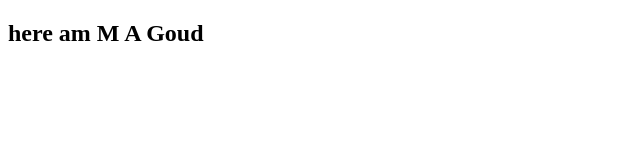
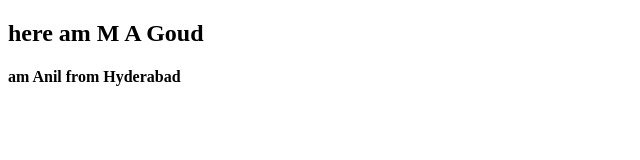
Before and after one commit to pandu1994/Todolist, a plain HTML site: page index.html in a window 1280 px wide. Shown: the whole page, without its empty margins (0-640 px from the left). Drawn offline with Linux system fonts and the light colour scheme.

Commit message:
here am adding h4 tag here

```diff
--- a/index.html
+++ b/index.html
@@ -8,5 +8,6 @@
   </head>
   <body>
     <h2>here am M A Goud</h2>
+    <h4>am Anil from Hyderabad</h4>
   </body>
 </html>
```
